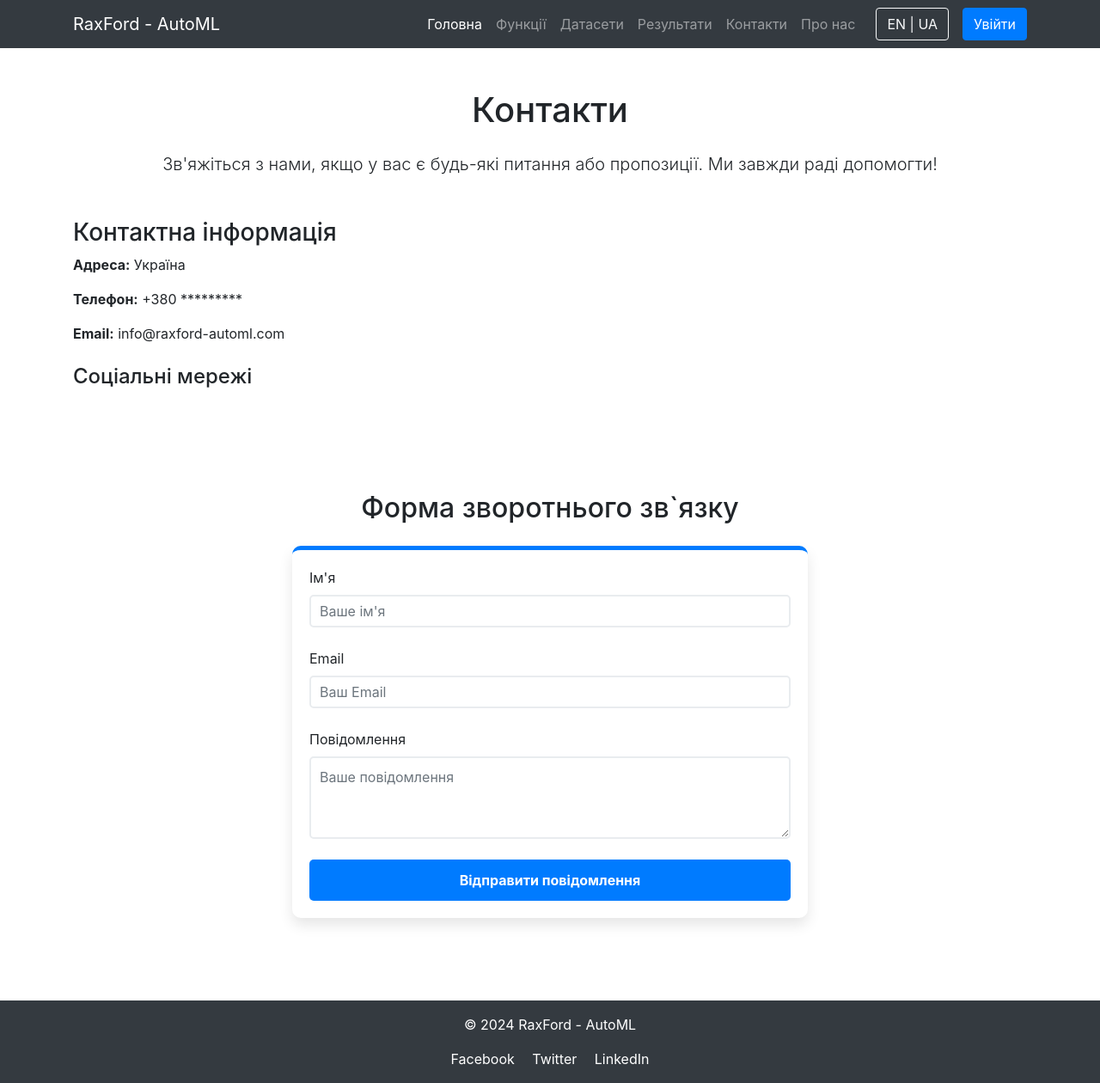
After one commit to RaxFord1/automl-website, a Flask app: page /contacts in a window 1280 px wide. The commit adds this page. Shown: the whole page at 86% size. Run offline with Flask 2, Linux system fonts and the light colour scheme; some libraries are stand-ins or nearby versions.

Commit message:
move feedback to reusable component. add feedback html. fix footer

```diff
--- a/project/server/__init__.py
+++ b/project/server/__init__.py
@@ -53,20 +53,6 @@ def hello():
     return render_template('index.html')
 
 
-@app.route('/base')
-def base():
-    return render_template('base.html')
-
-
-@app.route('/_add_numbers')
-def add_numbers():
-    print("ADD NUMBERS:::::::::")
-    a = request.args.get('a', 0, type=int)
-    b = request.args.get('b', 0, type=int)
-    print(a, b)
-    return jsonify(result=a + b)
-
-
 @app.route('/register')
 def register_page():
     return render_template('register.html')
@@ -85,6 +71,11 @@ def dataset_page():
 @app.route('/about')
 def about_page():
     return render_template('about.html')
+
+
+@app.route('/contacts')
+def contacts():
+    return render_template('contacts.html')
 
 
 @app.route('/functions')
@@ -271,9 +262,12 @@ def train_model():
     elif str(model_size_choice) == "3":
         model_size = "large"
 
+    print(f"Selected model_size: {model_size}")
+
     dataset_name = request.form['dataset_name_hidden']
     dataset_path = os.path.join(app.config['UPLOAD_FOLDER'], user_email, dataset_name)
     if not os.path.exists(dataset_path):
+        print(f"{dataset_path} not found. redirecting!")
         return redirect("/datasets")
 
     dir_files = os.listdir(dataset_path)
@@ -287,6 +281,7 @@ def train_model():
 
     out_path = "D:/tmp/" + user_email + "/" + dataset_name
     if not os.path.exists(out_path):
+        print(f"making new dir: {out_path}")
         os.makedirs(out_path)
 
     print("REQUEST:::", request)
--- a/project/server/templates/base.html
+++ b/project/server/templates/base.html
@@ -14,6 +14,13 @@
     <link rel="icon" type="image/x-icon" href="{{ url_for('static', filename='favicon.ico') }}">
 
     <style>
+        html, body {
+            height: 100%;
+        }
+        body {
+            display: flex;
+            flex-direction: column;
+        }
         .hero {
             position: relative;
             background: url('https://source.unsplash.com/1600x900/?technology') no-repeat center center;
@@ -143,9 +150,6 @@
                         <a class="nav-link" href="/">Головна</a>
                     </li>
                     <li class="nav-item">
-                        <a class="nav-link" href="/about">Про нас</a>
-                    </li>
-                    <li class="nav-item">
                         <a class="nav-link" href="/functions">Функції</a>
                     </li>
                     <li class="nav-item">
@@ -155,7 +159,10 @@
                         <a class="nav-link" href="/results">Результати</a>
                     </li>
                     <li class="nav-item">
-                        <a class="nav-link" href="/about">Контакти</a>
+                        <a class="nav-link" href="/contacts">Контакти</a>
+                    </li>
+                    <li class="nav-item">
+                        <a class="nav-link" href="/about">Про нас</a>
                     </li>
                 </ul>
                 <button class="btn btn-outline-light ml-3">EN | UA</button>
--- /dev/null
+++ b/project/server/templates/contacts.html
@@ -0,0 +1,23 @@
+{% extends 'base.html' %}
+
+{% block content %}
+    <section class="container my-5">
+        <h1 class="text-center mb-4">Контакти</h1>
+        <p class="lead text-center mb-5">Зв'яжіться з нами, якщо у вас є будь-які питання або пропозиції. Ми завжди раді допомогти!</p>
+        <div class="row">
+            <div class="col-md-6 mb-4">
+                <h3>Контактна інформація</h3>
+                <p><strong>Адреса:</strong> Україна</p>
+                <p><strong>Телефон:</strong> +380 *********</p>
+                <p><strong>Email:</strong> info@raxford-automl.com</p>
+                <h4 class="mt-4">Соціальні мережі</h4>
+                <p>
+                    <a href="#" class="text-primary"><i class="fab fa-facebook fa-2x"></i></a>
+                    <a href="#" class="text-primary ml-3"><i class="fab fa-twitter fa-2x"></i></a>
+                    <a href="#" class="text-primary ml-3"><i class="fab fa-linkedin fa-2x"></i></a>
+                </p>
+            </div>
+            {% include 'feedback.html' %}
+        </div>
+    </section>
+{% endblock %}
--- /dev/null
+++ b/project/server/templates/feedback.html
@@ -0,0 +1,18 @@
+<section class="container my-5">
+    <h2 class="text-center mb-4">Форма зворотнього зв`язку</h2>
+    <form class="contact-form">
+        <div class="form-group">
+            <label for="name">Ім'я</label>
+            <input type="text" class="form-control" id="name" placeholder="Ваше ім'я">
+        </div>
+        <div class="form-group">
+            <label for="email">Email</label>
+            <input type="email" class="form-control" id="email" placeholder="Ваш Email">
+        </div>
+        <div class="form-group">
+            <label for="message">Повідомлення</label>
+            <textarea class="form-control" id="message" rows="3" placeholder="Ваше повідомлення"></textarea>
+        </div>
+        <button type="submit" class="btn-submit">Відправити повідомлення</button>
+    </form>
+</section>
```
Also changed, not shown: project/server/templates/index.html (+5 -23 lines).
